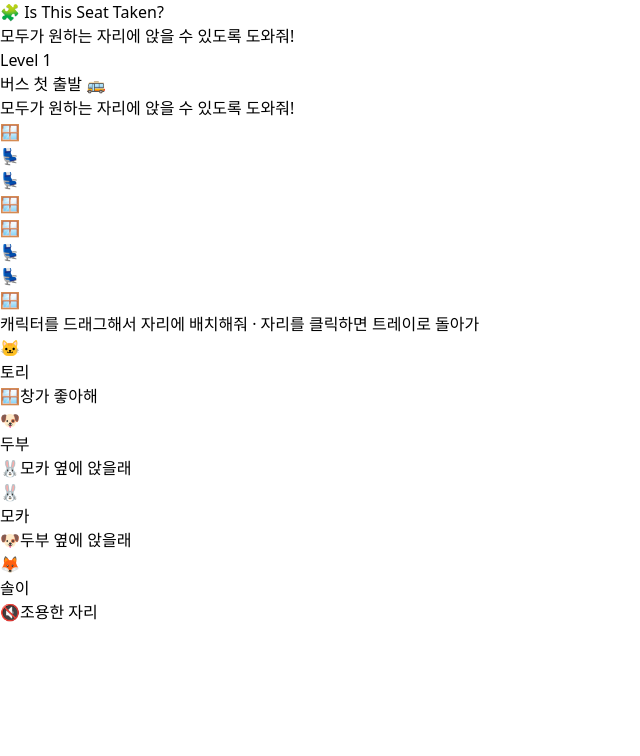
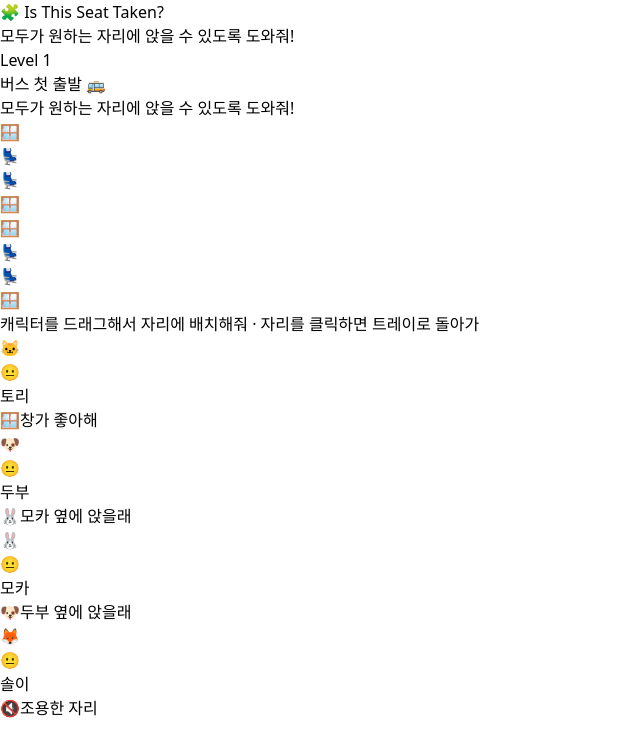
Before and after one commit to Dev-2A/seat-puzzle, a React (Vite) app: page / in a window 1280 px wide. Shown: the top 756 px of the page, without its empty margins (0-640 px from the left). Built offline with nearby package versions, Linux system fonts and the light colour scheme.

Commit message:
✨ feat: 캐릭터 감정 표정 및 조건 배지 실시간 피드백 UI 구현

```diff
--- a/src/App.jsx
+++ b/src/App.jsx
@@ -58,7 +58,7 @@ export default function App() {
 
         {/* 클리어 메시지 (임시) */}
         {cleared && (
-          <div className="px-6 py-3 bg-emerald-100 border border-emerald-300 rounded-2xl text-emerald-600 font-bold text-lg">
+          <div className="px-6 py-3 bg-emerald-100 border border-emerald-300 rounded-2xl text-emerald-600 font-bold text-lg animate-bounce">
             🎉 모두 만족했어! 레벨 클리어!
           </div>
         )}
@@ -78,7 +78,11 @@ export default function App() {
             캐릭터를 드래그해서 자리에 배치해줘 · 자리를 클릭하면 트레이로
             돌아가
           </p>
-          <CharacterTray characters={level.characters} placedIds={placedIds} />
+          <CharacterTray
+            characters={level.characters}
+            placedIds={placedIds}
+            satisfactionMap={satisfactionMap}
+          />
         </div>
       </div>
     </DndContext>
--- a/src/components/CharacterCard.jsx
+++ b/src/components/CharacterCard.jsx
@@ -4,18 +4,46 @@ export default function CharacterCard({
   character,
   characters,
   isPlaced = false,
+  satisfactionResults = null, // [{ pref, satisfied }] | null
 }) {
+  // 표정 결정
+  const getFace = () => {
+    if (!satisfactionResults) return "😐"; // 배치 전
+    const allOk = satisfactionResults.every((r) => r.satisfied);
+    const anyOk = satisfactionResults.some((r) => r.satisfied);
+    if (allOk) return "😊";
+    if (anyOk) return "😅";
+    return "😤";
+  };
+
+  // 카드 테두리 색상 결정
+  const getCardBorder = () => {
+    if (!satisfactionResults) return "border-blue-100";
+    const allOk = satisfactionResults.every((r) => r.satisfied);
+    const anyOk = satisfactionResults.some((r) => r.satisfied);
+    if (allOk) return "border-emerald-300";
+    if (anyOk) return "border-amber-300";
+    return "border-rose-300";
+  };
+
   return (
     <div
       className={`
         flex flex-col items-center gap-2 p-3 rounded-2xl border-2 w-28
-        bg-white shadow-sm transition-opacity
-        ${isPlaced ? "opacity-30 border-slate-100" : "border-blue-100 cursor-grab active:cursor-grabbing"}
+        bg-white shadow-sm transition-all duration-300
+        ${isPlaced ? "opacity-30 border-slate-100" : getCardBorder()}
+        ${!isPlaced ? "cursor-grab active:cursor-grabbing" : ""}
       `}
     >
-      {/* 아바타 */}
-      <div className="w-12 h-12 rounded-full bg-blue-50 border-2 border-blue-200 flex items-center justify-center text-2xl">
-        {character.emoji}
+      {/* 아바타 + 표정 */}
+      <div className="relative">
+        <div className="w-12 h-12 rounded-full bg-blue-50 border-2 border-blue-200 flex items-center justify-center text-2xl">
+          {character.emoji}
+        </div>
+        {/* 표정 뱃지 */}
+        <span className="absolute -bottom-1 -right-1 text-sm leading-none">
+          {getFace()}
+        </span>
       </div>
 
       {/* 이름 */}
@@ -25,9 +53,17 @@ export default function CharacterCard({
 
       {/* 조건 배지 */}
       <div className="flex flex-col gap-1 items-center">
-        {character.preferences.map((pref) => (
-          <PreferenceBadge key={pref} prefKey={pref} characters={characters} />
-        ))}
+        {character.preferences.map((pref) => {
+          const result = satisfactionResults?.find((r) => r.pref === pref);
+          return (
+            <PreferenceBadge
+              key={pref}
+              prefKey={pref}
+              characters={characters}
+              satisfied={result?.satisfied}
+            />
+          );
+        })}
       </div>
     </div>
   );
--- a/src/components/CharacterTray.jsx
+++ b/src/components/CharacterTray.jsx
@@ -1,6 +1,10 @@
 import DraggableCharacter from "./DraggableCharacter";
 
-export default function CharacterTray({ characters, placedIds }) {
+export default function CharacterTray({
+  characters,
+  placedIds,
+  satisfactionMap,
+}) {
   return (
     <div className="flex flex-wrap gap-3 justify-center p-4 bg-white/70 rounded-2xl border border-blue-100 shadow-sm max-w-lg">
       {characters.map((char) => (
@@ -9,6 +13,7 @@ export default function CharacterTray({ characters, placedIds }) {
           character={char}
           characters={characters}
           isPlaced={placedIds.includes(char.id)}
+          satisfactionResults={satisfactionMap[char.id] ?? null}
         />
       ))}
     </div>
--- a/src/components/DraggableCharacter.jsx
+++ b/src/components/DraggableCharacter.jsx
@@ -5,6 +5,7 @@ export default function DraggableCharacter({
   character,
   characters,
   isPlaced,
+  satisfactionResults,
 }) {
   const { attributes, listeners, setNodeRef, transform, isDragging } =
     useDraggable({
@@ -28,6 +29,7 @@ export default function DraggableCharacter({
         character={character}
         characters={characters}
         isPlaced={isPlaced}
+        satisfactionResults={satisfactionResults}
       />
     </div>
   );
--- a/src/components/PreferenceBadge.jsx
+++ b/src/components/PreferenceBadge.jsx
@@ -1,18 +1,28 @@
 import { getPreferenceMeta } from "../data/preferences";
 
-export default function PreferenceBadge({ prefKey, characters }) {
+export default function PreferenceBadge({ prefKey, characters, satisfied }) {
   const meta = getPreferenceMeta(prefKey, characters);
+
+  // satisfied가 undefined면 아직 배치 전 → 기본 스타일
+  const colorStyle =
+    satisfied === undefined
+      ? meta.color
+      : satisfied
+        ? "bg-emerald-100 text-emerald-600 border-emerald-300"
+        : "bg-rose-100 text-rose-500 border-rose-300";
 
   return (
     <span
       className={`
         inline-flex items-center gap-1 px-2 py-0.5
-        rounded-full border text-xs font-medium
-        ${meta.color}
+        rounded-full border text-xs font-medium transition-colors duration-300
+        ${colorStyle}
       `}
     >
       <span>{meta.icon}</span>
       <span>{meta.label}</span>
+      {satisfied === true && <span>✓</span>}
+      {satisfied === false && <span>✗</span>}
     </span>
   );
 }
```
